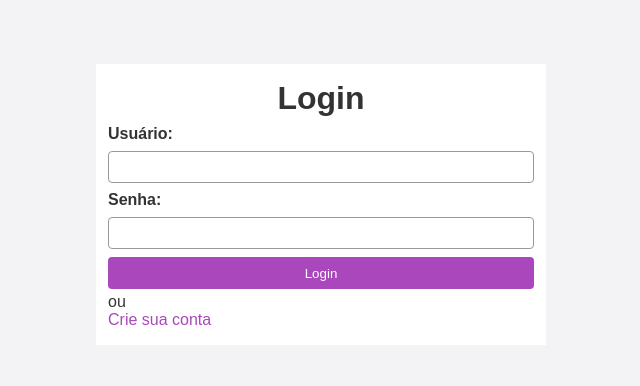
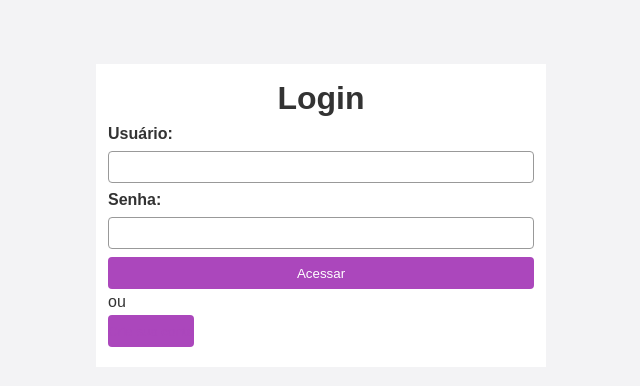
Before and after one commit to nandinhaaa/To-do-List, a PHP site: page /login.php in a window 1280 px wide. Shown: the top 386 px of the page, without its empty margins (319-959 px from the left). Run offline with PHP 8.4, Linux system fonts and the light colour scheme.

Commit message:
Update login.php

```diff
--- a/gerenciador-tarefas/login.php
+++ b/gerenciador-tarefas/login.php
@@ -1,11 +1,13 @@
 <!DOCTYPE html>
 <html lang="pt-BR">
+
 <head>
     <meta charset="UTF-8">
     <meta name="viewport" content="width=device-width, initial-scale=1.0">
     <link rel="stylesheet" href="style.css">
     <title>Login e Cadastro</title>
 </head>
+
 <body>
 
     <div class="login">
@@ -20,12 +22,12 @@
                     <input type="text" name="username" required>
                     <label for="password">Senha:</label>
                     <input type="password" name="password" required>
-            <button type="submit" name="action" value="login">Login</button>
+                    <button type="submit" name="action" value="login">Acessar</button>
 
                 </form>
                 <div class="cdt">
                     <p class="text">ou</p>
-            <a class="link-aut" href="register.php">Crie sua conta</button> <!-- Link para a página de cadastro -->
+                    <button><a class="link-aut" href="register.php">Crie sua conta</button> <!-- Link para a página de cadastro -->
                 </div>
             </div>
         </div>
@@ -33,4 +35,5 @@
 
 
 </body>
+
 </html>
```
Lines whose indentation alone changed are shown as unchanged.
